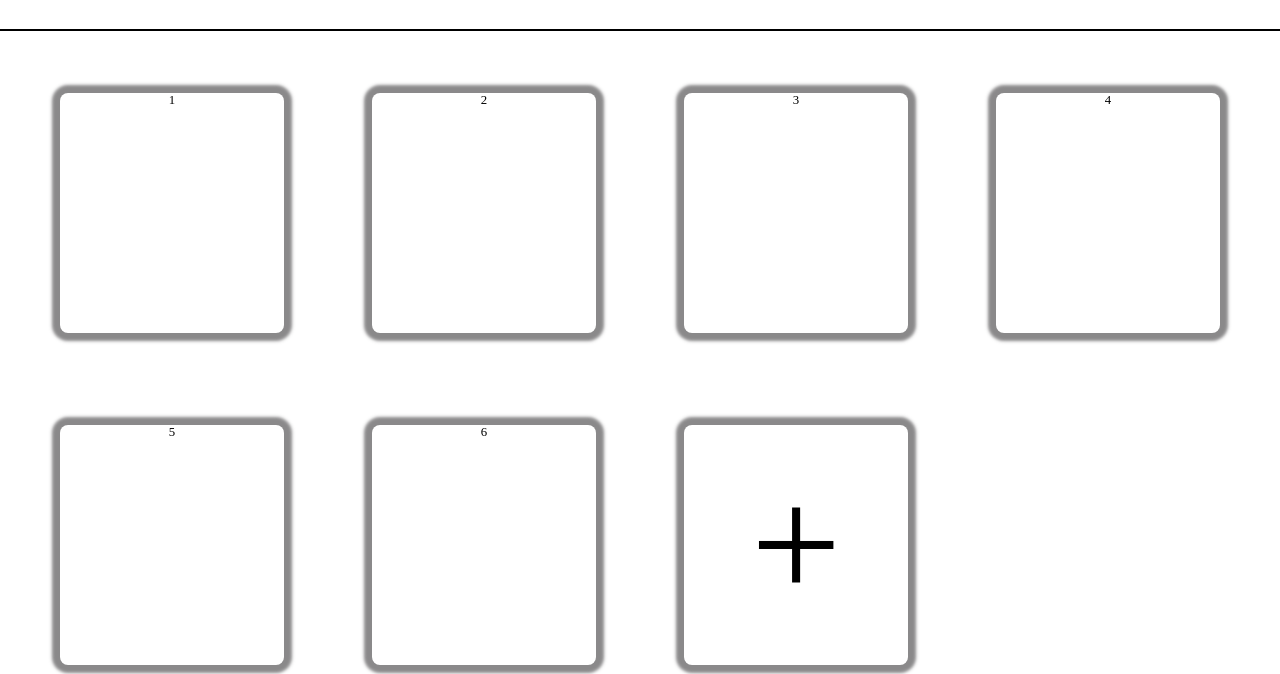
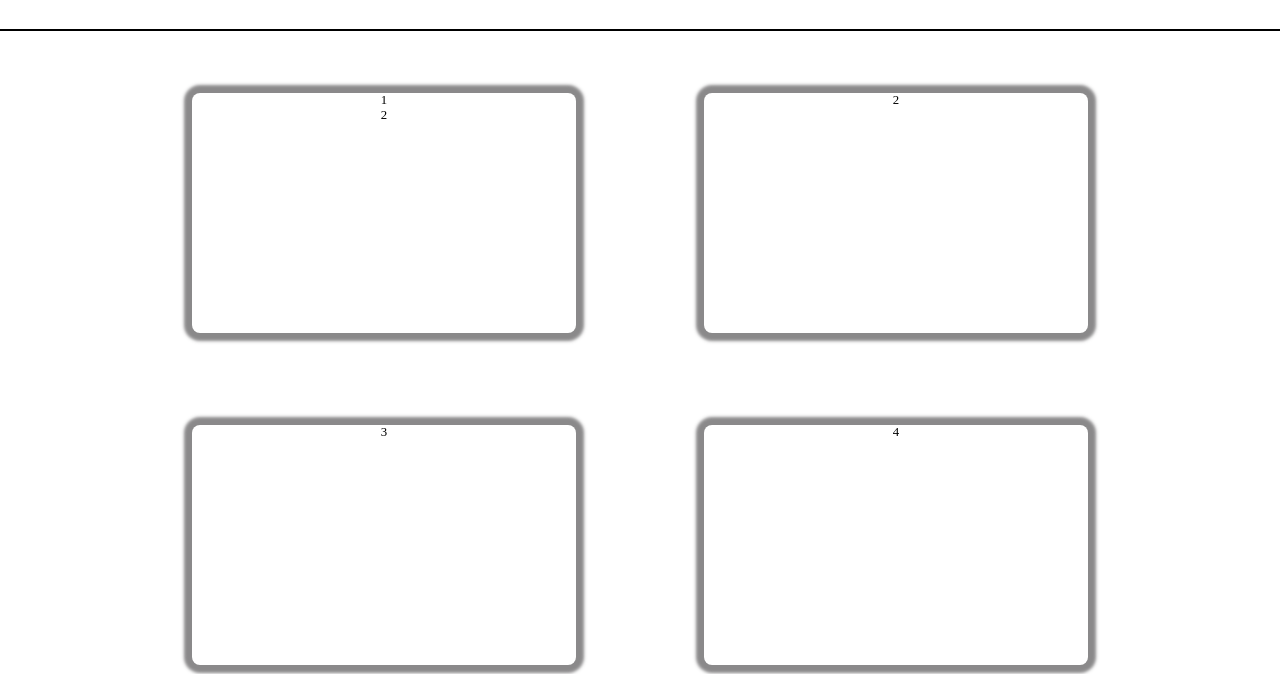
Before and after one commit to Saleh-Jomar/library, a plain HTML site: page index.html in a window 1280 px wide. Shown: the part 126-800 px from the top of the page. Drawn offline with Linux system fonts and the light colour scheme.

Commit message:
Book card positioning.

```diff
--- a/index.html
+++ b/index.html
@@ -15,7 +15,10 @@
     </header>
     <main>
         <div class="library-container">
-            <div class="book">1</div>
+            <div class="book">
+                <div>1</div>
+                <div>2</div>
+            </div>
             <div class="book">2</div>
             <div class="book">3</div>
             <div class="book">4</div>
--- a/style.css
+++ b/style.css
@@ -14,36 +14,38 @@ h1{
     font-size: 5rem;
 }
 .library-container {
-    display: grid;
-    grid-template-columns: repeat(4,1fr);
-    grid-gap: 2rem;
+    display: flex;
+    justify-content: center ;
+    flex-wrap: wrap;
+    gap: 2rem;
     padding: 2rem;
 }
+.library-container > * {
+    flex: 0 0 30rem;
+}
 .add-button, .book {
-    width: 100%;
     height: 300px;
-    display: grid;
-    justify-items: center;
-    justify-self: center;
+    text-align: center;
     box-shadow: 0 0 4px 10px rgb(60 59 60 / 60%);
     border-radius: 10px;
     transform: scale(0.8);
-    transition: all 1s ease;
+    transition: all 0.75s ease;
+}
+.add-button {
+    display: grid;
+}
+.add-button .plus {
+    align-self: center;
+    font-size: 200px;
+    transition: all 0.75s ease;
+}
+.library-container > *:hover {
+    transform: scale(1);
+    cursor: pointer;
 }
 .add-button:hover {
-    transform: scale(1);
-    cursor: pointer;
     background-color: rgba(24, 211, 117, 0.5);
-}
-.plus {
-    align-self: center;
-    font-size: 200px;
-    transition: all 1s ease;
 }
 .add-button:hover .plus {
     transform: rotate(90deg) scale(1.1);
 }
-.book:hover {
-    transform: scale(1);
-    cursor: pointer;
-}
```
